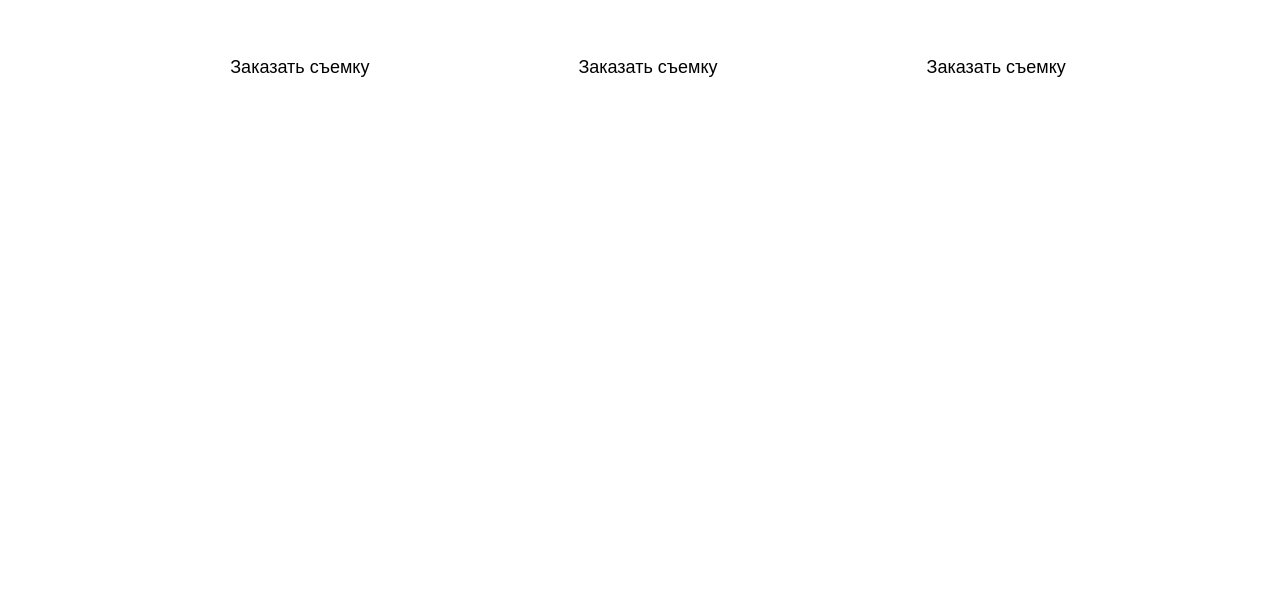
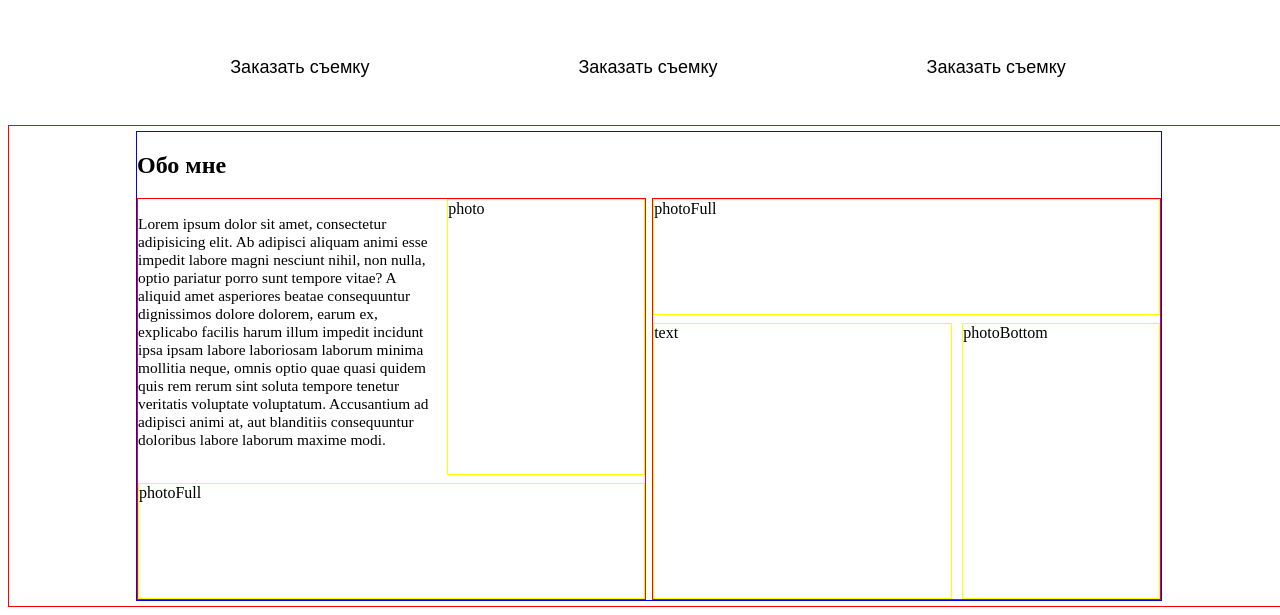
Before and after one commit to werwarmort/art-of-video, a Next.js app: page /HomePage/ui/HomePage in a window 1280 px wide. Shown: the part 2339-2954 px from the top of the page. Before the commit the page ends 2472 px from the top, so only its background shows below. Built offline with nearby package versions, Linux system fonts and the light colour scheme.

Commit message:
AboutMe template

```diff
--- a/src/pages/HomePage/ui/HomePage.tsx
+++ b/src/pages/HomePage/ui/HomePage.tsx
@@ -2,6 +2,7 @@ import React from 'react';
 import Hero from '@/widgets/Hero';
 import Portfolio from '@/widgets/Portfolio';
 import TarifsComponent from '@/widgets/TarifsBlock';
+import AboutMeBlock from '@/widgets/AboutMeBlock';
 
 const HomePage = () => {
   return (
@@ -9,6 +10,7 @@ const HomePage = () => {
       <Hero />
       <Portfolio />
       <TarifsComponent />
+      <AboutMeBlock />
     </div>
   );
 };
--- /dev/null
+++ b/src/widgets/AboutMeBlock/index.tsx
@@ -0,0 +1,3 @@
+import AboutMeBlock from './ui/AboutMeBlock';
+
+export default AboutMeBlock;
--- /dev/null
+++ b/src/widgets/AboutMeBlock/ui/AboutMeBlock.module.scss
@@ -0,0 +1,61 @@
+@use 'src/shared/styles/variables' as *;
+
+.AboutMeBlockWrapper {
+  display: flex;
+  justify-content: center;
+  align-items: center;
+  width: 100vw;
+  height: 60vh;
+  border: 1px solid red;
+}
+
+.content {
+  width: 80%;
+  //height: 90%;
+  border: 1px solid blue;
+}
+
+.aboutMeInfo {
+  display: flex;
+  justify-content: space-between;
+}
+
+.firstBlock {
+  display: grid;
+  width: 49.5%;
+  height: 50vh;
+  border: 1px solid red;
+  grid-template-columns: 59% 39%;
+  grid-template-rows: 69% 29%;
+  gap: 2%;
+
+  div {
+    border: 1px solid yellow;
+  }
+
+  div:last-child {
+    grid-column: 1 / -1;
+  }
+
+  .firstText {
+    font-size: 1.2vw;
+  }
+}
+
+.secondBlock {
+  display: grid;
+  width: 49.5%;
+  height: 50vh;
+  border: 1px solid red;
+  grid-template-columns: 59% 39%;
+  grid-template-rows: 29% 69%;
+  gap: 2%;
+
+  div {
+    border: 1px solid yellow;
+  }
+
+  div:first-child {
+    grid-column: 1 / -1;
+  }
+}
--- /dev/null
+++ b/src/widgets/AboutMeBlock/ui/AboutMeBlock.tsx
@@ -0,0 +1,34 @@
+import React from 'react';
+import styles from './AboutMeBlock.module.scss';
+
+const AboutMeBlock = () => {
+  return (
+    <div className={styles.AboutMeBlockWrapper}>
+      <div className={styles.content}>
+        <h2>Обо мне</h2>
+        <div className={styles.aboutMeInfo}>
+          <div className={styles.firstBlock}>
+            <p className={styles.firstText}>
+              Lorem ipsum dolor sit amet, consectetur adipisicing elit. Ab adipisci aliquam animi
+              esse impedit labore magni nesciunt nihil, non nulla, optio pariatur porro sunt tempore
+              vitae? A aliquid amet asperiores beatae consequuntur dignissimos dolore dolorem, earum
+              ex, explicabo facilis harum illum impedit incidunt ipsa ipsam labore laboriosam
+              laborum minima mollitia neque, omnis optio quae quasi quidem quis rem rerum sint
+              soluta tempore tenetur veritatis voluptate voluptatum. Accusantium ad adipisci animi
+              at, aut blanditiis consequuntur doloribus labore laborum maxime modi.
+            </p>
+            <div>photo</div>
+            <div>photoFull</div>
+          </div>
+          <div className={styles.secondBlock}>
+            <div>photoFull</div>
+            <div>text</div>
+            <div>photoBottom</div>
+          </div>
+        </div>
+      </div>
+    </div>
+  );
+};
+
+export default AboutMeBlock;
```
